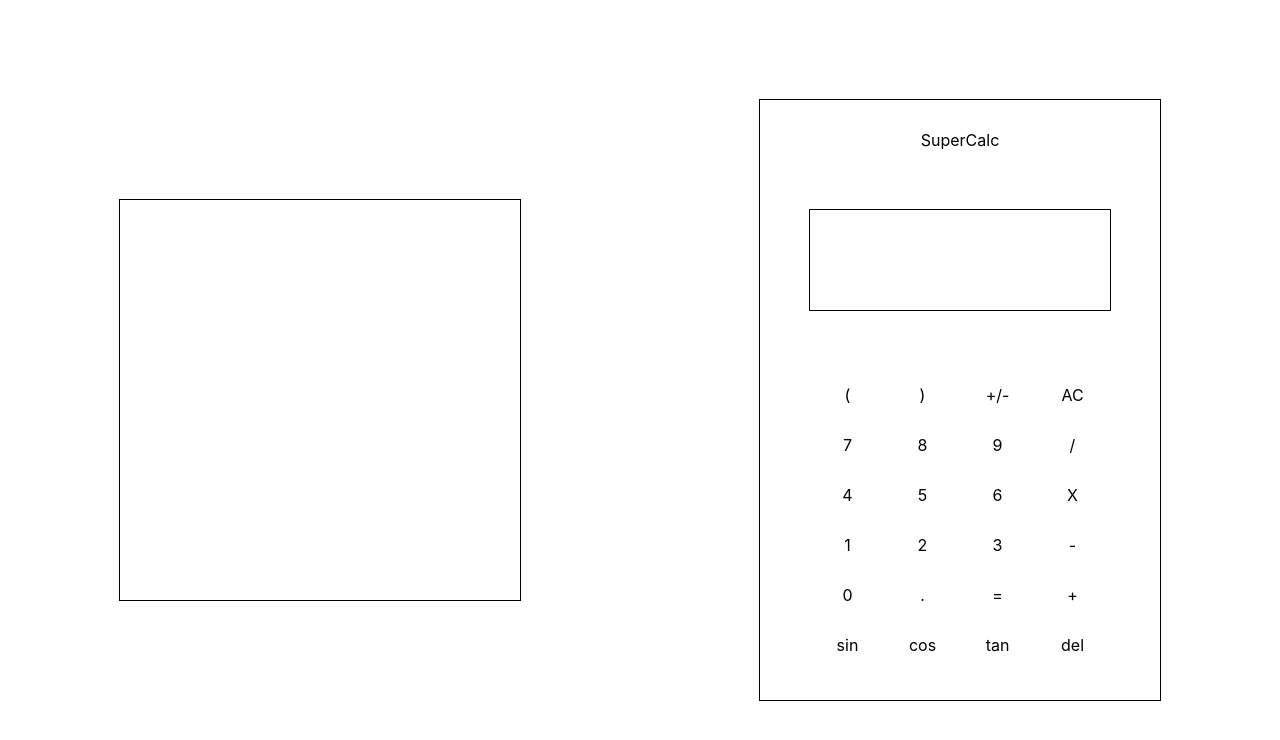
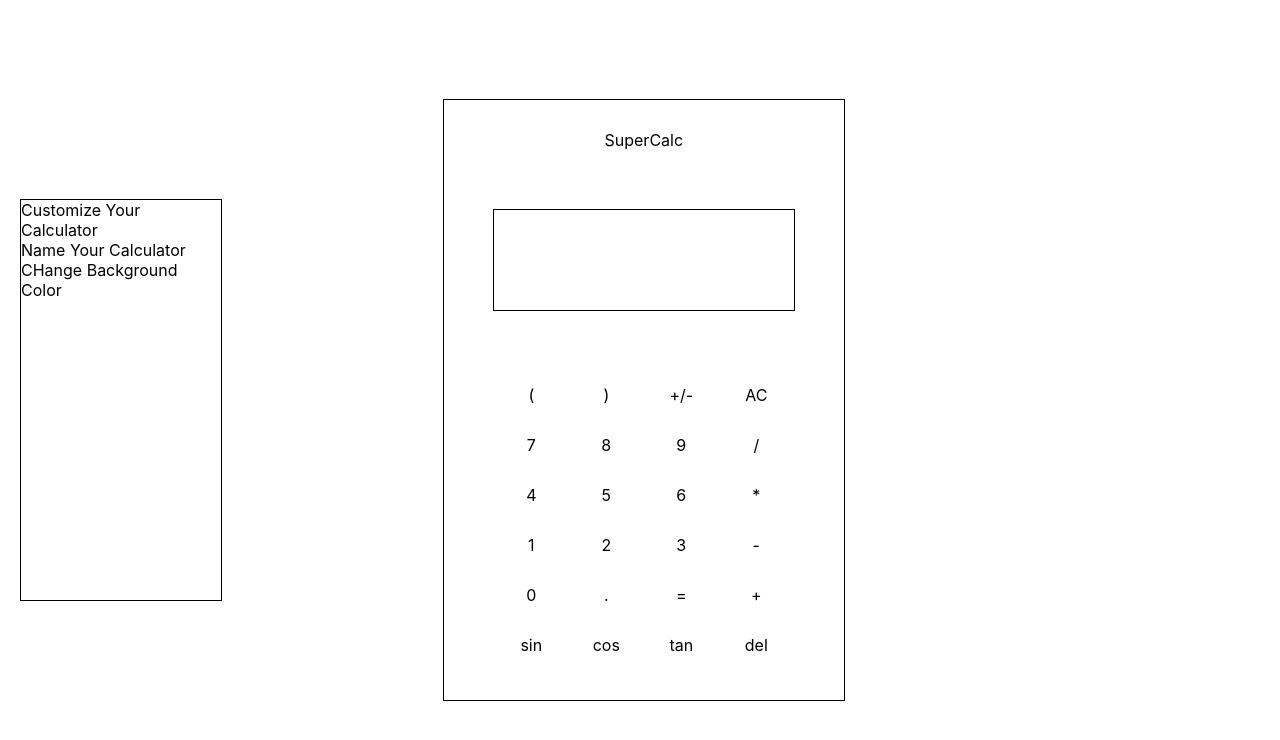
Before and after one commit to alexg622/react_calc, a React (Create React App) app: page / in a window 1280 px wide. Shown: the top 740 px of the page. Built offline with nearby package versions, Linux system fonts and the light colour scheme.

Commit message:
Make math work. Style CSS

```diff
--- a/package.json
+++ b/package.json
@@ -5,7 +5,8 @@
   "dependencies": {
     "react": "^16.6.0",
     "react-dom": "^16.6.0",
-    "react-scripts": "2.1.0"
+    "react-scripts": "2.1.0",
+    "safe-eval": "^0.4.1"
   },
   "scripts": {
     "start": "react-scripts start",
--- a/src/App.css
+++ b/src/App.css
@@ -2,13 +2,31 @@
   width: 100%;
   height: 100vh;
   display: flex;
-  justify-content: space-around;
+  justify-content: flex-start;
+  align-items: center;
+}
+
+.hidden {
+  display: none;
+  opacity: 0;
+}
+
+.name:hover {
+  cursor: pointer;
+}
+
+.centering-container {
+  width: 66%;
+  height: 100vh;
+  display: flex;
+  justify-content: space-between;
   align-items: center;
 }
 
 .customizations-container {
   height: 400px;
-  width: 400px;
+  width: 200px;
+  margin-left: 20px;
   border: 1px solid black;
 }
 
--- a/src/App.js
+++ b/src/App.js
@@ -1,29 +1,125 @@
 import React, { Component } from 'react';
+import safeEval from 'safe-eval'
 import './App.css';
 
 class App extends Component {
   constructor(props){
     super(props)
     this.state = {
-      solution: ""
+      solution: "",
+      name: "SuperCalc",
+      nameText: ""
     }
   }
+
+  addMultiplyer(string) {
+    let symbols = "+*-/".split("")
+    for(let i=0; i<string.length; i++) {
+      if (string[i] === ")" && !symbols.includes(string[i+1])) {
+        string = string.substr(0, i) + ")*" + string.substr(i+1, string.length-1)
+      }
+    }
+    return string
+  }
+
+  errors(string) {
+    let parenths = 0
+    let symbols = "+-*/".split("")
+    if (symbols.includes(string[0]) || symbols.includes(string[string.length-1])) return true
+    for(let i=0; i<string.length; i++) {
+      if (string[i] === "(") parenths ++
+      if (string[i] === ")") parenths --
+      if (string[i] === "+" && symbols.includes(string[i+1]) && symbols.includes(string[i-1])) return true
+      if (string[i] === "-" && symbols.includes(string[i+1]) && symbols.includes(string[i-1])) return true
+      if (string[i] === "*" && symbols.includes(string[i+1]) && symbols.includes(string[i-1])) return true
+      if (string[i] === "/" && symbols.includes(string[i+1]) && symbols.includes(string[i-1])) return true
+    }
+    if (parenths !== 0) return true
+    return false
+  }
+
+  evalSolution() {
+    let arithString = ""
+    let skipLetters = "sintancos".split("")
+    console.log(this.state.solution);
+    String(this.state.solution).split("").forEach(char => {
+      if (char !== " ") {
+        if (char === "i") arithString += "Math.sin"
+        if (char === "t") arithString += "Math.tan"
+        if (char === "c") arithString += "Math.cos"
+        if (!skipLetters.includes(char)) arithString += char
+      }
+    })
+    console.log(arithString)
+    console.log(this.errors(arithString));
+    arithString = this.addMultiplyer(arithString)
+    if (this.errors(arithString)) {
+      this.setState({solution: "error"})
+      setTimeout(() => {
+        this.setState({solution: arithString})
+      }, 2000)
+    } else {
+      this.setState({solution: safeEval(arithString)})
+    }
+  }
+
+  changeName(e) {
+    console.log(e);
+    e.preventDefault()
+    this.setState({name: this.state.nameText})
+  }
+
+  onChange(e) {
+    console.log(e.target.value);
+    this.setState({nameText: e.target.value})
+  }
+
+  unhideName() {
+    let nameForm = document.querySelector(".name-form")
+    Array.from(nameForm.classList).includes("hidden") ? nameForm.classList.remove("hidden") : nameForm.classList.add("hidden")
+  }
+
+  unhideBackgroundColor() {
+    let nameForm = document.querySelector(".choose-color-container")
+    Array.from(nameForm.classList).includes("hidden") ? nameForm.classList.remove("hidden") : nameForm.classList.add("hidden")
+  }
+
   render() {
     return (
       <div className="App">
         <div className="container">
-          <div className="customizations-container"></div>
+          <div className="centering-container">
+            <div className="customizations-container">
+              <div className="customize-title"> Customize Your Calculator </div>
+              <div className="customizations-forms-container">
+                <div className="name-container">
+                  <div onClick={() => this.unhideName()} className="name">Name Your Calculator</div>
+                  <form onSubmit={e => this.changeName(e)} className="name-form hidden">
+                    <input onChange={e => this.onChange(e)} value={this.state.nameText} placeholder="SuperCalc"/>
+                    <input type="submit" value="Name"/>
+                  </form>
+                </div>
+                <div className="colors-container">
+                  <div onClick={() => this.unhideBackgroundColor()} className="color-title">CHange Background Color</div>
+                  <div className="choose-color-container hidden">
+                    <div className="black"></div>
+                    <div className="orange"></div>
+                    <div className="blue"></div>
+                  </div>
+                </div>
+              </div>
+            </div>
             <div className="calc-container">
-            <div className="calc-name">SuperCalc</div>
+              <div className="calc-name">{this.state.name}</div>
               <div className="solutions">
                 <div className="center-text" placeholder=".0">{this.state.solution}</div>
               </div>
               <div className="calc-functions-container">
                 <div className="calc-row-one">
-                <div onClick={() => this.setState({solution: (this.state.solution + "(")})}>(</div>
-                <div onClick={() => this.setState({solution: (this.state.solution + ")")})}>)</div>
+                  <div onClick={() => this.setState({solution: (this.state.solution + " (")})}>(</div>
+                  <div onClick={() => this.setState({solution: (this.state.solution + ") ")})}>)</div>
                   <div onClick={() => this.setState({solution: (this.state.solution + "-")})}>+/-</div>
-                <div>AC</div>
+                  <div onClick={() => this.setState({solution: ""})}>AC</div>
                 </div>
                 <div className="calc-row-two">
                   <div onClick={() => this.setState({solution: (this.state.solution + "7")})}>7</div>
@@ -35,25 +131,26 @@ class App extends Component {
                   <div onClick={() => this.setState({solution: (this.state.solution + "4")})}>4</div>
                   <div onClick={() => this.setState({solution: (this.state.solution + "5")})}>5</div>
                   <div onClick={() => this.setState({solution: (this.state.solution + "6")})}>6</div>
-                <div onClick={() => this.setState({solution: (this.state.solution + "X")})}>X</div>
+                  <div onClick={() => this.setState({solution: (this.state.solution + " * ")})}>*</div>
                 </div>
                 <div className="calc-row-four">
                   <div onClick={() => this.setState({solution: (this.state.solution + "1")})}>1</div>
                   <div onClick={() => this.setState({solution: (this.state.solution + "2")})}>2</div>
                   <div onClick={() => this.setState({solution: (this.state.solution + "3")})}>3</div>
-                <div onClick={() => this.setState({solution: (this.state.solution + "-")})}>-</div>
+                  <div onClick={() => this.setState({solution: (this.state.solution + " - ")})}>-</div>
                 </div>
                 <div className="calc-row-five">
                   <div onClick={() => this.setState({solution: (this.state.solution + "0")})}>0</div>
                   <div onClick={() => this.setState({solution: (this.state.solution + ".")})}>.</div>
-                <div>=</div>
-                <div onClick={() => this.setState({solution: (this.state.solution + "+")})}>+</div>
+                  <div onClick={() => this.evalSolution()}>=</div>
+                  <div onClick={() => this.setState({solution: (this.state.solution + " + ")})}>+</div>
                 </div>
                 <div className="calc-row-six">
-                <div>sin</div>
-                <div>cos</div>
-                <div>tan</div>
+                  <div onClick={() => this.setState({solution: (this.state.solution + " sin(")})}>sin</div>
+                  <div onClick={() => this.setState({solution: (this.state.solution + " cos(")})}>cos</div>
+                  <div onClick={() => this.setState({solution: (this.state.solution + " tan(")})}>tan</div>
                   <div onClick={() => this.setState({solution: (this.state.solution.substr(0, this.state.solution.length-1))})}>del</div>
+                </div>
               </div>
             </div>
           </div>
```
Also changed, not shown: 1 other file (tests, documents, lock files or other folders). Lines whose indentation alone changed are shown as unchanged.
